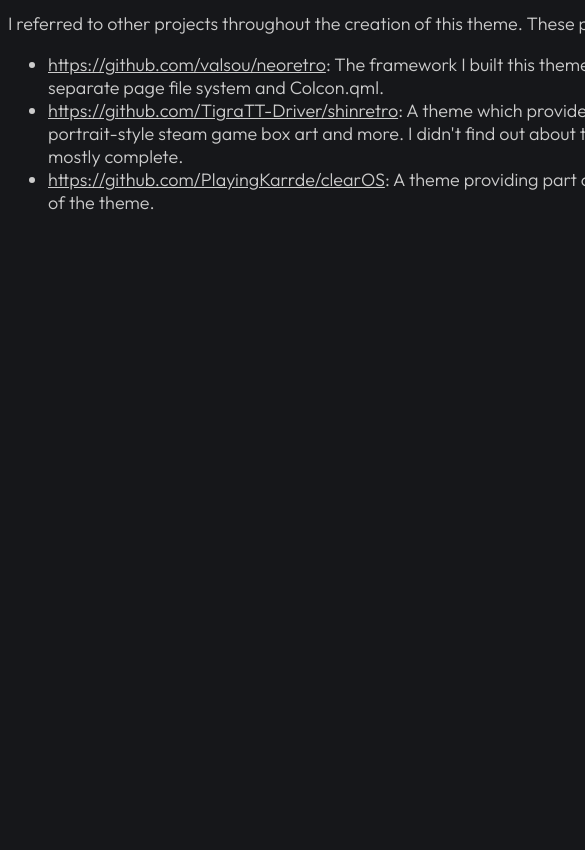
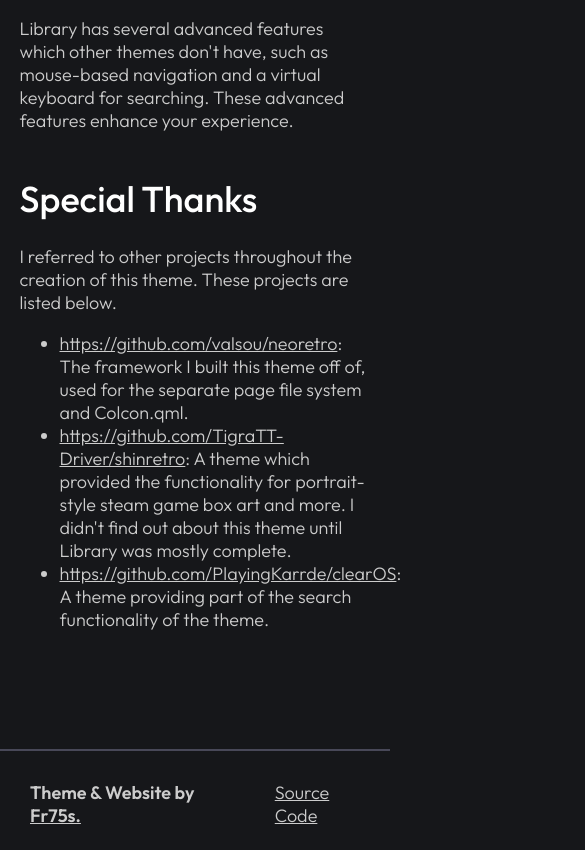
Before and after one commit to Fr75s/library, a plain HTML site: page assets/SAFELY_REMOVABLE/website/main.html in a window 390 px wide. Shown: the part 1150-2000 px from the top of the page, 585 px wide, since content can reach past the window. Before the commit the page ends 1382 px from the top, so only its background shows below. Drawn offline with Linux system fonts and the light colour scheme.

Commit message:
Added footer to website

```diff
--- a/assets/SAFELY_REMOVABLE/website/commonelements.js
+++ b/assets/SAFELY_REMOVABLE/website/commonelements.js
@@ -7,17 +7,15 @@ document.getElementById("header").innerHTML = `
 		<a href="main.html" class="rowitem hlink">Home</a>
 		<a href="gallery.html" class="rowitem hlink">Gallery</a>
 		<a href="install.html" class="rowitem hlink">Installation</a>
-
 	</div>
 </div>
 `;
 
-/*
+
 document.getElementById("footer").innerHTML = `
 <div class="row edgerow">
-	<p style="margin: 30px; font-family: Outfit; font-weight: 600;">Theme & Website by Fr75s.</p>
+	<p style="margin: 30px; font-family: Outfit; font-weight: 600;">Theme & Website by <a href="https://github.com/Fr75s/">Fr75s.</a></p>
 
-	<a href="https://github.com/Fr75s/library" class="rowitem" style="margin: 30px;">Github Page</a>
+	<a href="https://github.com/Fr75s/library" class="rowitem" style="margin: 30px;">Source Code</a>
 </div>
 `;
-*/
--- a/assets/SAFELY_REMOVABLE/website/main.html
+++ b/assets/SAFELY_REMOVABLE/website/main.html
@@ -2,6 +2,7 @@
 <html lang="">
   <head>
     <meta charset="utf-8">
+    <meta name="viewport" content="Width=device-width, initial-scale=1.0">
     <title>Library</title>
 
     <link href="styles/main.css" rel="stylesheet">
--- a/assets/SAFELY_REMOVABLE/website/styles/main.css
+++ b/assets/SAFELY_REMOVABLE/website/styles/main.css
@@ -3,33 +3,49 @@
 html {
 	font-size: 18px;
 	font-family: "Outfit";
+
 	color: #CCCCCC;
 	font-weight: 300;
 
 	background-color: #16171A;
+
+	position: relative;
+	min-height: 100%;
+}
+
+body {
+	margin: 0 0 200px; /* Last margin is footer spacing + height*/
 }
 
 header {
-	margin: -8px;
 	margin-bottom: 20px;
 	background-color: #26282D;
 }
 
-/*
+main {
+	margin: 0 auto;
+
+	width: 800px;
+}
+
+@media screen and (max-width: 900px) {
+	main {
+		width: 90%;
+	}
+}
+
 footer {
 	background-color: #16171A;
 
-	margin: -8px;
-	margin-top: 120px;
+	position: absolute;
+	bottom: 0;
+	width: 100%;
+
+	height: 80px;
 
 	border-style: solid;
+	border-color: #484858;
 	border-width: 2px 0px 0px 0px;
-}
-*/
-
-main {
-	margin: 0 auto;
-	width: 800px;
 }
 
 
```
